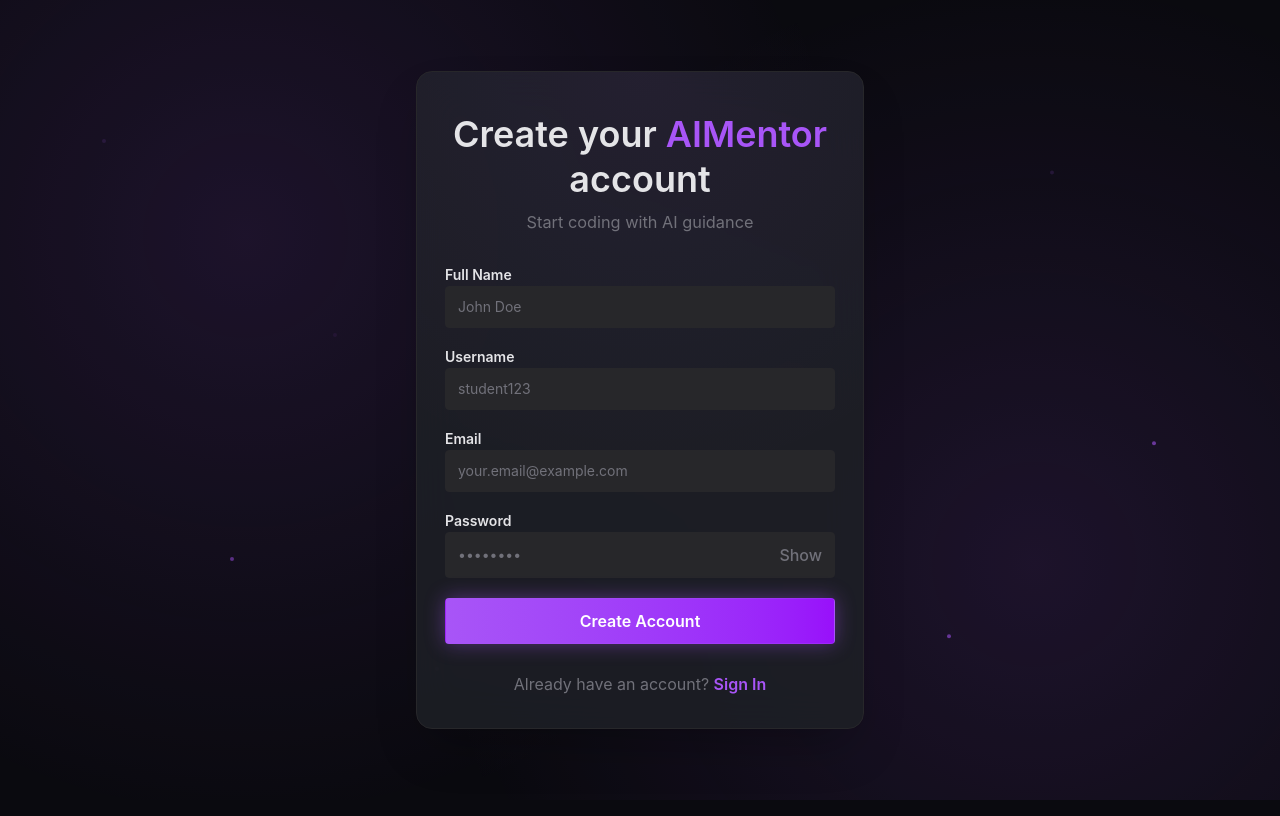
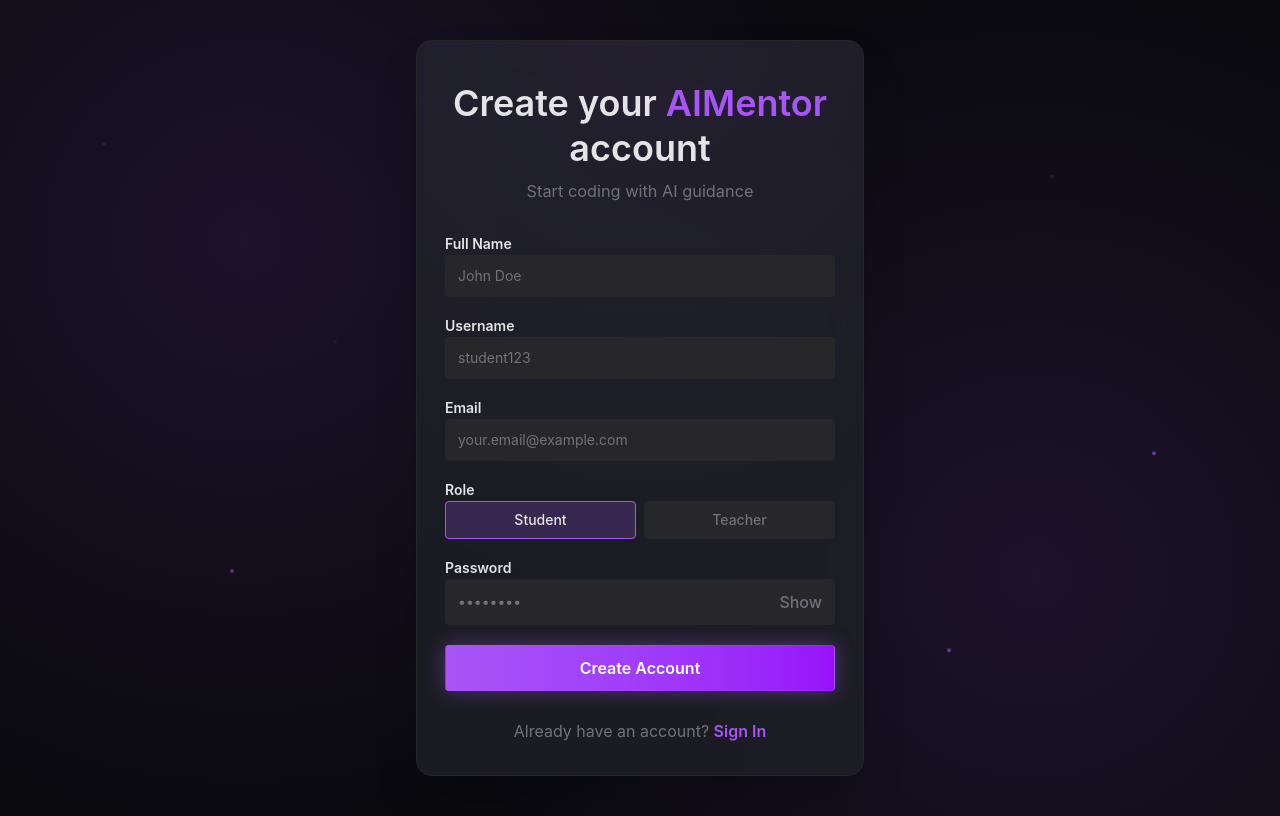
Before and after one commit to Hasan-Arda-Gunes/AI-Companion-for-Computer-Science-Education, a React (Vite) app in the folder app/frontend/: page /register in a window 1280 px wide. Built offline with nearby package versions, Linux system fonts and the light colour scheme; no server answers.

Commit message:
Add role selection to registration process and update related types

```diff
--- a/app/frontend/src/app/routes/pages/RegisterPage.tsx
+++ b/app/frontend/src/app/routes/pages/RegisterPage.tsx
@@ -2,6 +2,7 @@
 import { useNavigate } from 'react-router-dom'
 import { RegisterView } from '../../../components/auth/RegisterView'
 import { registerUser } from '../../../features/auth/api/authApi'
+import type { UserRole } from '../../../features/auth/types'
 
 export function RegisterPage() {
     const navigate = useNavigate()
@@ -9,6 +10,7 @@
     const [username, setUsername] = useState('')
     const [email, setEmail] = useState('')
     const [password, setPassword] = useState('')
+    const [role, setRole] = useState<UserRole>('student')
     const [errorMessage, setErrorMessage] = useState<string>()
     const [isSubmitting, setIsSubmitting] = useState(false)
 
@@ -27,6 +29,7 @@
                 username,
                 password,
                 full_name: fullName,
+                role,
             })
 
             navigate('/login', {
@@ -46,12 +49,14 @@
             username={username}
             email={email}
             password={password}
+            role={role}
             errorMessage={errorMessage}
             isSubmitting={isSubmitting}
             onFullNameChange={setFullName}
             onUsernameChange={setUsername}
             onEmailChange={setEmail}
             onPasswordChange={setPassword}
+            onRoleChange={setRole}
             onSubmit={handleRegister}
         />
     )
--- a/app/frontend/src/components/auth/RegisterView.tsx
+++ b/app/frontend/src/components/auth/RegisterView.tsx
@@ -1,6 +1,7 @@
 import { useState } from 'react'
 import { motion } from 'motion/react'
 import { Link } from 'react-router-dom'
+import type { UserRole } from '../../features/auth/types'
 import { AuthParticles } from './AuthParticles'
 
 type RegisterViewProps = {
@@ -8,12 +9,14 @@
     username: string
     email: string
     password: string
+    role: UserRole
     errorMessage?: string
     isSubmitting: boolean
     onFullNameChange: (value: string) => void
     onUsernameChange: (value: string) => void
     onEmailChange: (value: string) => void
     onPasswordChange: (value: string) => void
+    onRoleChange: (value: UserRole) => void
     onSubmit: () => void
 }
 
@@ -22,12 +25,14 @@
     username,
     email,
     password,
+    role,
     errorMessage,
     isSubmitting,
     onFullNameChange,
     onUsernameChange,
     onEmailChange,
     onPasswordChange,
+    onRoleChange,
     onSubmit,
 }: RegisterViewProps) {
     const [showPassword, setShowPassword] = useState(false)
@@ -49,6 +54,34 @@
                         <Field label="Full Name" value={fullName} placeholder="John Doe" focusedField={focusedField} setFocusedField={setFocusedField} fieldKey="fullName" onChange={onFullNameChange} />
                         <Field label="Username" value={username} placeholder="student123" focusedField={focusedField} setFocusedField={setFocusedField} fieldKey="username" onChange={onUsernameChange} />
                         <Field label="Email" value={email} placeholder="your.email@example.com" focusedField={focusedField} setFocusedField={setFocusedField} fieldKey="email" onChange={onEmailChange} />
+
+                        <label className="block space-y-2">
+                            <span className="text-sm font-semibold text-foreground">Role</span>
+                            <div className="grid grid-cols-2 gap-2">
+                                <button
+                                    type="button"
+                                    onClick={() => onRoleChange('student')}
+                                    aria-pressed={role === 'student'}
+                                    className={`rounded border px-3 py-2 text-sm font-medium transition-colors ${role === 'student'
+                                            ? 'border-primary bg-primary/20 text-foreground'
+                                            : 'border-border bg-secondary text-muted-foreground hover:text-foreground'
+                                        }`}
+                                >
+                                    Student
+                                </button>
+                                <button
+                                    type="button"
+                                    onClick={() => onRoleChange('teacher')}
+                                    aria-pressed={role === 'teacher'}
+                                    className={`rounded border px-3 py-2 text-sm font-medium transition-colors ${role === 'teacher'
+                                            ? 'border-primary bg-primary/20 text-foreground'
+                                            : 'border-border bg-secondary text-muted-foreground hover:text-foreground'
+                                        }`}
+                                >
+                                    Teacher
+                                </button>
+                            </div>
+                        </label>
 
                         <label className="block space-y-2">
                             <span className="text-sm font-semibold text-foreground">Password</span>
--- a/app/frontend/src/features/auth/types.ts
+++ b/app/frontend/src/features/auth/types.ts
@@ -1,8 +1,11 @@
+export type UserRole = 'student' | 'teacher'
+
 export type RegisterRequest = {
     email: string
     username: string
     password: string
     full_name: string
+    role: UserRole
 }
 
 export type User = {
@@ -10,6 +13,7 @@
     email: string
     username: string
     full_name: string
+    role: UserRole
     is_active: boolean
     created_at: string
 }
```
Also changed, not shown: 1 other file (tests, documents, lock files or other folders).
